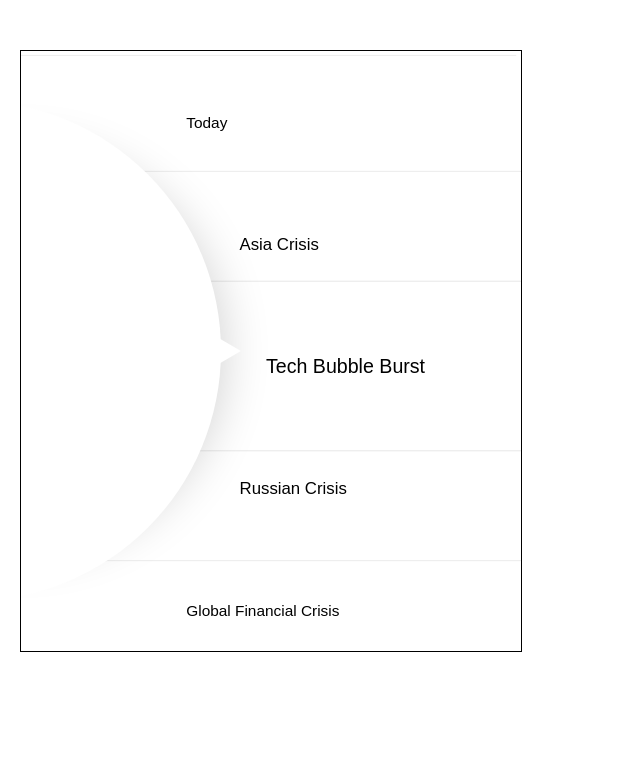
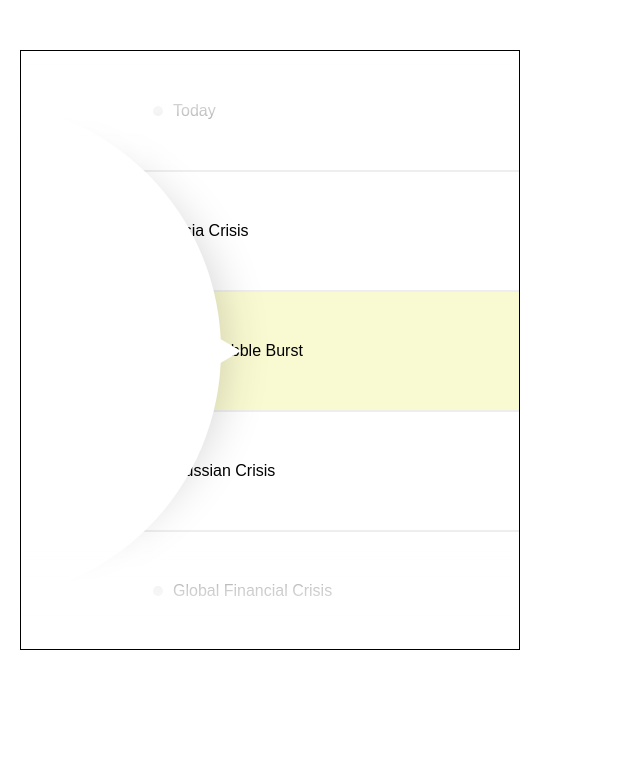
Before and after one commit to MasterPete/ny2016, a PHP site: page / in a window 1280 px wide. Shown: the top 770 px of the page, without its empty margins (0-640 px from the left). Run offline with PHP 8.4, Linux system fonts and the light colour scheme.

Commit message:
pushing to heroku

```diff
--- /dev/null
+++ b/index.php
@@ -0,0 +1 @@
+<?php include_once("home.html"); ?>
--- a/styles.css
+++ b/styles.css
@@ -5,6 +5,9 @@ html, body {
   overflow: auto;
   margin: 0;
   padding: 0; }
+
+* * {
+  box-sizing: border-box; }
 
 #shadow, #arc {
   position: absolute;
@@ -48,39 +51,70 @@ html, body {
   height: 600px;
   overflow: hidden;
   border: 1px solid; }
+  #container:before, #container:after {
+    content: "";
+    display: block;
+    position: absolute;
+    background: -webkit-linear-gradient(top, white 0%, rgba(255, 255, 255, 0.8) 50%, rgba(255, 255, 255, 0) 100%);
+    width: 100%;
+    height: 120px;
+    top: 0;
+    z-index: 10;
+    pointer-events: none; }
+  #container:after {
+    top: auto;
+    bottom: 0;
+    background: -webkit-linear-gradient(top, rgba(255, 255, 255, 0) 0%, rgba(255, 255, 255, 0.8) 50%, white 100%); }
 
 #funky {
   position: absolute;
-  left: 200px;
+  left: 0;
   top: 50px;
   list-style-type: none;
   padding: 0;
   margin: 0; }
   #funky li {
-    font-size: 14px;
-    padding-left: 175px;
-    background: white;
+    padding-left: 132px;
     border-top: 1px solid #eee;
     border-bottom: 1px solid #eee;
     height: 120px;
-    width: 300px;
+    width: 650px;
     display: -webkit-flex;
     -webkit-align-items: center;
-    position: relative;
-    transition: all 100ms ease;
-    -webkit-transform: scale(1) translate(0); }
+    position: relative; }
+    #funky li p {
+      display: block;
+      width: 100%; }
+      #funky li p:before {
+        display: inline-block;
+        content: "";
+        width: 10px;
+        height: 10px;
+        border-radius: 10px;
+        background: #cccccc;
+        margin-right: 10px; }
     #funky li.active {
-      z-index: 5;
-      -webkit-transform: scale(1.4) translate(-75px); }
+      background: lightgoldenrodyellow;
+      z-index: 5; }
+      #funky li.active p:before {
+        -webkit-animation: bounce 400ms ease both; }
     #funky li.small-1 {
-      z-index: 4;
-      -webkit-transform: scale(1.2) translate(-120px); }
+      z-index: 4; }
     #funky li.small-2 {
-      z-index: 3;
-      -webkit-transform: scale(1.1) translate(-185px); }
+      z-index: 3; }
     #funky li.small-3 {
-      z-index: 2;
-      -webkit-transform: scale(0.8) translate(-250px); }
+      z-index: 2; }
 
 .animated {
   transition: all 200ms ease; }
+
+@-webkit-keyframes bounce {
+  0% {
+    -webkit-transform: scale(1);
+    background: #cccccc; }
+  80% {
+    -webkit-transform: scale(1.6);
+    background: #1a7137; }
+  100% {
+    -webkit-transform: scale(1.4);
+    background: #389858; } }
```
Also changed, not shown: home.html (renamed from index.html), home.jade (renamed from index.jade).
